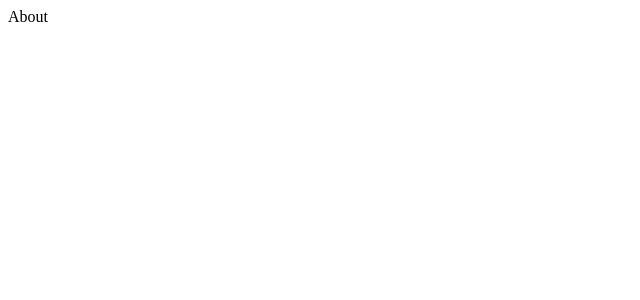
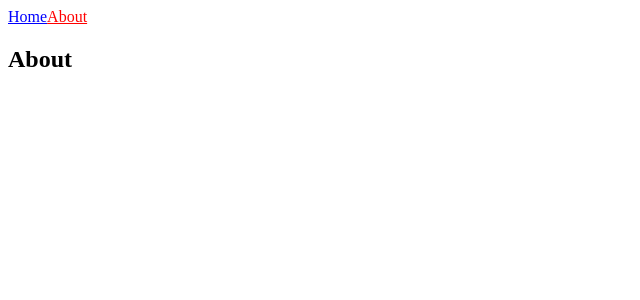
Before and after one commit to jmeno1011/Start-NextJS, a Next.js app: page /about in a window 1280 px wide. Shown: the top 300 px of the page, without its empty margins (0-640 px from the left). Built offline with nearby package versions, Linux system fonts and the light colour scheme.

Commit message:
next/router 잠깐 맛봄

```diff
--- a/components/Navbar.js
+++ b/components/Navbar.js
@@ -1,13 +1,17 @@
 import Link from "next/link";
+import { useRouter } from "next/router";
 
 const NavBar = () => {
+  const router = useRouter();
   return (
     <nav>
       <Link href={"/"}>
-        <a>Home</a>
+        <a style={{ color: router.pathname === "/" ? "red" : "blue" }}>Home</a>
       </Link>
       <Link href={"/about"}>
-        <a>About</a>
+        <a style={{ color: router.pathname === "/about" ? "red" : "blue" }}>
+          About
+        </a>
       </Link>
     </nav>
   );
--- a/pages/about.js
+++ b/pages/about.js
@@ -1,5 +1,12 @@
+import NavBar from "../components/Navbar";
+
 function About() {
-  return <div>About</div>;
+  return (
+    <div>
+      <NavBar />
+      <h2>About</h2>
+    </div>
+  );
 }
 
 export default About;
```
